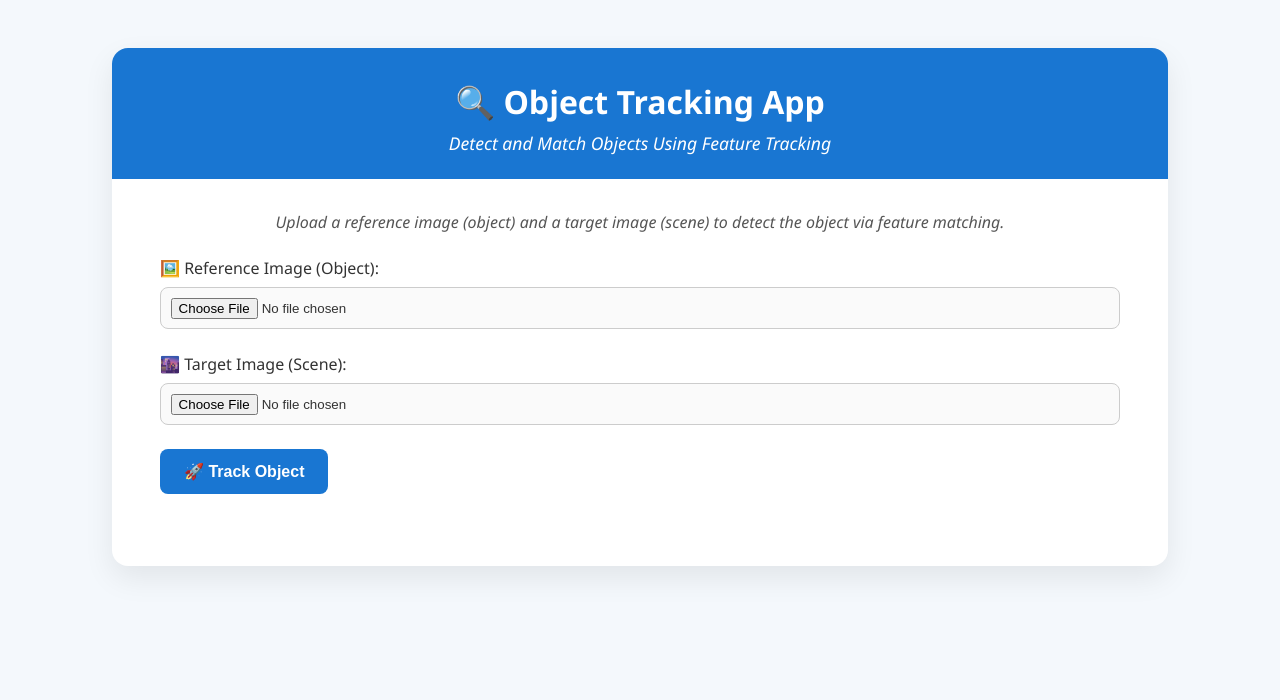
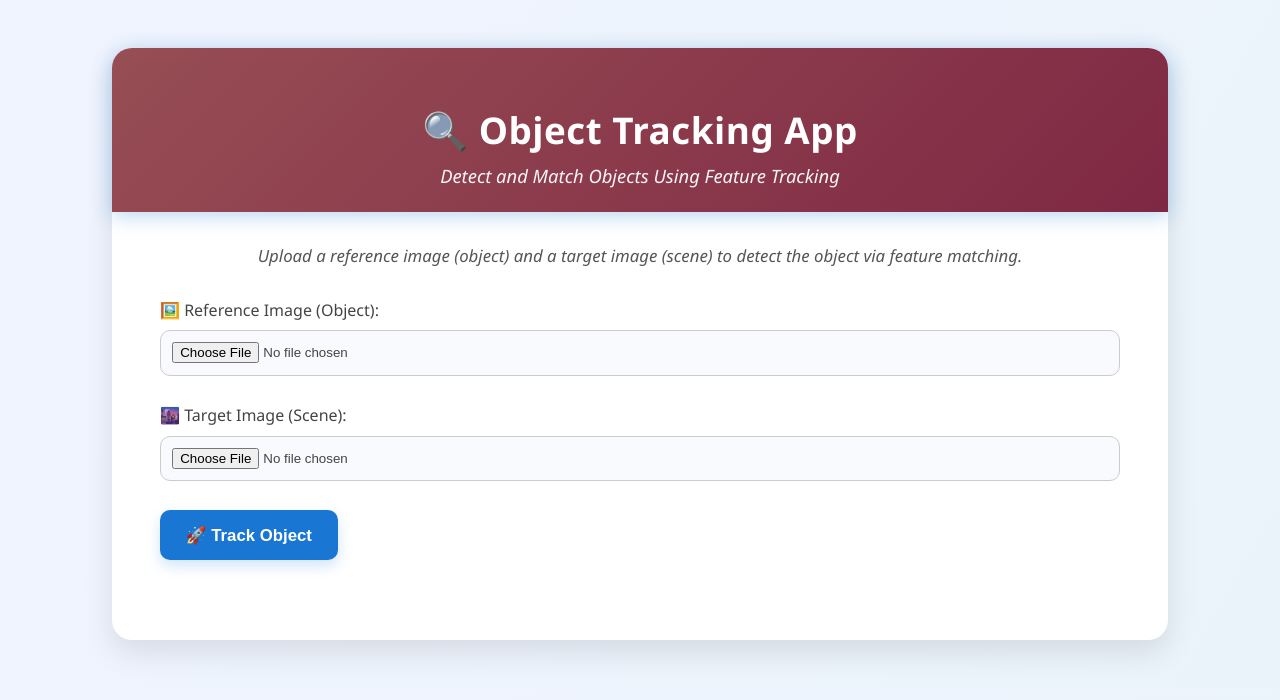
Before and after one commit to Ashwinib26/Multi-Feature-Object-Tracker, a Flask app: page / in a window 1280 px wide. Shown: the top 700 px of the page. Run offline with Flask 3, Linux system fonts and the light colour scheme.

Commit message:
Frontend Updates-Tracking Summary

```diff
--- a/static/styles.css
+++ b/static/styles.css
@@ -1,92 +1,106 @@
+/* General Body Styles */
 body {
     font-family: 'Segoe UI', Tahoma, Geneva, Verdana, sans-serif;
-    background: #f4f8fc;
+    background: linear-gradient(120deg, #f0f4ff, #eaf3fa);
     color: #333;
     margin: 0;
     padding: 0;
 }
 
+/* Container */
 .container {
     max-width: 960px;
     margin: 3rem auto;
-    background: #fff;
-    padding: 2rem 3rem;
-    border-radius: 16px;
-    box-shadow: 0 12px 30px rgba(0, 0, 0, 0.08);
+    background: #ffffff;
+    padding: 2.5rem 3rem;
+    border-radius: 20px;
+    box-shadow: 0 12px 30px rgba(0, 0, 0, 0.1);
+    transition: all 0.3s ease;
 }
 
-/* Header styling */
+/* Header */
 header {
     text-align: center;
-    background-color: #1976d2;
+    background: linear-gradient(135deg, #974e54, #7f2844);
     color: white;
     padding: 2rem 1rem 1.5rem;
-    border-radius: 16px 16px 0 0;
-    margin: -2rem -3rem 2rem -3rem; /* fill container */
+    border-radius: 20px 20px 0 0;
+    margin: -2.5rem -3rem 2rem -3rem;
+    box-shadow: 0 4px 20px rgba(25, 118, 210, 0.3);
 }
 
 header h1 {
-    font-size: 2rem;
-    margin: 0 0 0.5rem;
+    font-size: 2.3rem;
+    margin-bottom: 0.5rem;
+    letter-spacing: 0.5px;
 }
 
 header p {
     margin: 0;
-    font-size: 1.1rem;
+    font-size: 1.15rem;
     font-style: italic;
+    opacity: 0.95;
+}
+
+/* Form Instructions */
+.form-instructions {
+    text-align: center;
+    margin-bottom: 2rem;
+    font-style: italic;
+    color: #555;
+    font-size: 1.05rem;
 }
 
 /* Upload Form */
 .upload-form {
     display: flex;
     flex-direction: column;
-    gap: 1.5rem;
+    gap: 1.8rem;
     margin-bottom: 2.5rem;
 }
 
 .form-group {
     display: flex;
     flex-direction: column;
-    gap: 0.5rem;
+    gap: 0.6rem;
+    font-size: 1rem;
+    color: #444;
 }
 
 input[type="file"] {
-    padding: 0.6rem;
-    border-radius: 8px;
+    padding: 0.7rem;
+    border-radius: 10px;
     border: 1px solid #ccc;
-    background: #fafafa;
-    transition: border-color 0.3s ease;
+    background: #f8fafd;
+    transition: border-color 0.3s ease, box-shadow 0.3s ease;
 }
 
 input[type="file"]:hover {
     border-color: #1976d2;
+    box-shadow: 0 0 5px rgba(25, 118, 210, 0.2);
 }
 
+/* Button */
 button {
     background: #1976d2;
     color: white;
     border: none;
-    padding: 0.8rem 1.5rem;
-    border-radius: 8px;
+    padding: 0.9rem 1.6rem;
+    border-radius: 10px;
     cursor: pointer;
-    font-size: 1rem;
+    font-size: 1.05rem;
     font-weight: 600;
-    transition: background-color 0.3s ease;
+    transition: background-color 0.3s ease, transform 0.2s;
     align-self: start;
+    box-shadow: 0 6px 14px rgba(25, 118, 210, 0.2);
 }
 
 button:hover {
-    background: #155a9c;
+    background: #125ba5;
+    transform: scale(1.03);
 }
 
-/* Result Titles */
-.results-title {
-    margin-bottom: 1.5rem;
-    color: #0d47a1;
-    text-align: center;
-}
-
-/* Images Layout */
+/* Images Section */
 .images {
     display: flex;
     flex-direction: row;
@@ -136,19 +159,14 @@ button:hover {
 .object-status.success {
     background: #d4edda;
     color: #155724;
-    border-color: #c3e6cb;
+    border: 1px solid #c3e6cb;
+    box-shadow: 0 4px 10px rgba(21, 87, 36, 0.1);
 }
 
+.object-status.fail,
 .object-status.error {
     background: #f8d7da;
     color: #721c24;
-    border-color: #f5c6cb;
+    border: 1px solid #f5c6cb;
+    box-shadow: 0 4px 10px rgba(114, 28, 36, 0.1);
 }
-
-/* Form Instruction Text */
-.form-instructions {
-    text-align: center;
-    margin-bottom: 1.5rem;
-    font-style: italic;
-    color: #555;
-}
--- a/templates/index.html
+++ b/templates/index.html
@@ -4,6 +4,7 @@
     <meta charset="UTF-8">
     <title>🔍 Object Tracking App</title>
     <link rel="stylesheet" href="{{ url_for('static', filename='styles.css') }}">
+    <link href="https://fonts.googleapis.com/css2?family=Inter:wght@400;600&display=swap" rel="stylesheet">
 </head>
 <body>
     <div class="container">
```
Also changed, not shown: other parts of static/styles.css (+21 -12 lines).
